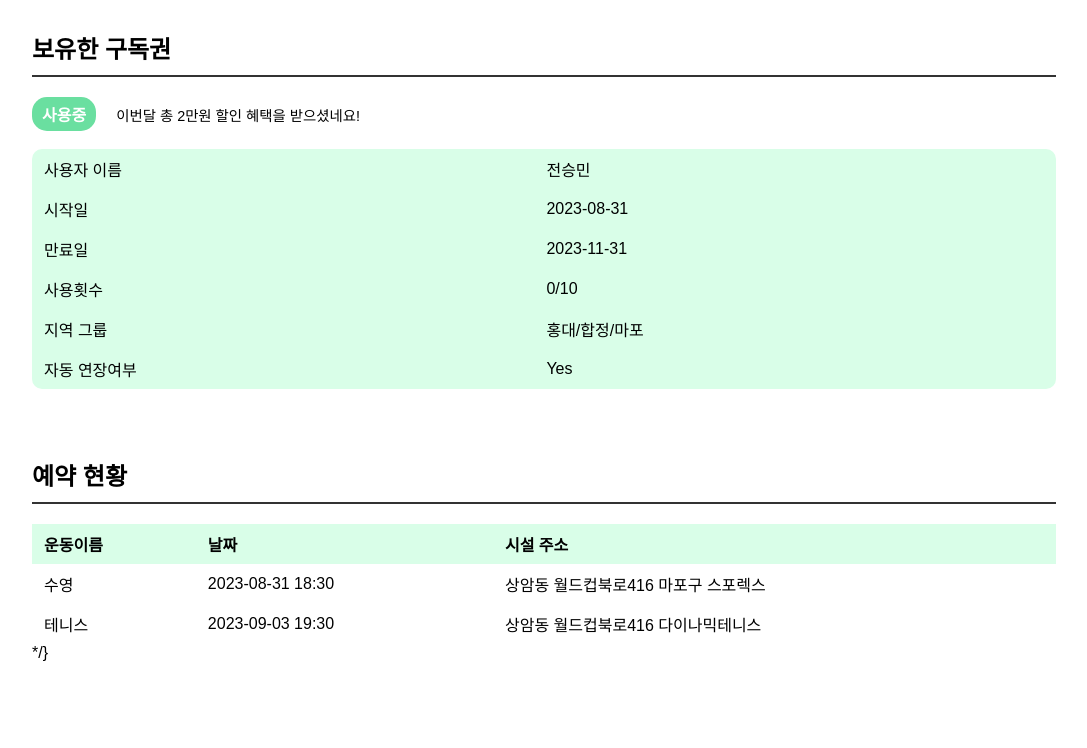
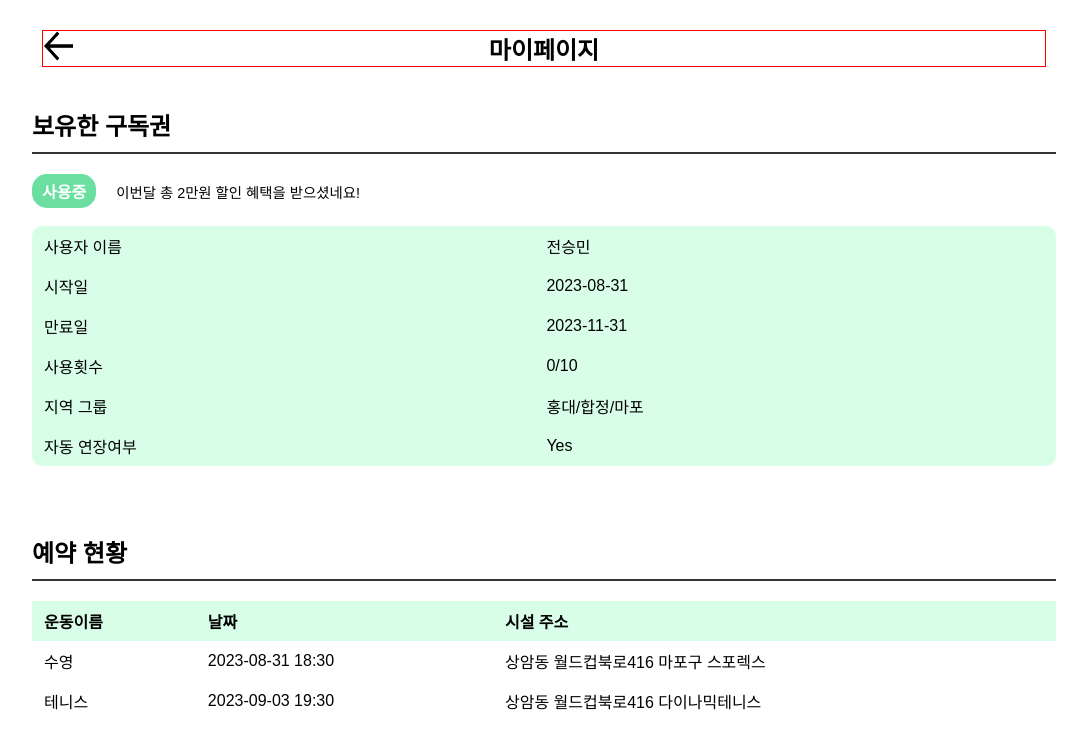
Before and after one commit to 4tar1p/4tar1p-frontend, a React (Create React App) app: page /mypage in a window 1280 px wide. Shown: the top 748 px of the page, without its empty margins (96-1183 px from the left). Built offline with nearby package versions, Linux system fonts and the light colour scheme; a web font is replaced by a local one.

Commit message:
[fix] Header 수정

```diff
--- /dev/null
+++ b/src/components/Header.js
@@ -0,0 +1,37 @@
+import { React } from 'react';
+import './styles/Header.css';
+import { useLocation, useNavigate } from 'react-router-dom';
+
+const Header = ({ title }) => {
+  const navigate = useNavigate();
+
+  const handleGoBack = () => {
+    navigate(-1);
+  };
+  const { pathname } = useLocation();
+
+  return (
+    <>
+      <div className="header">
+        <div className="header_left">
+          <img
+            className="header_btn"
+            src="/left_arrow.png"
+            onClick={handleGoBack}
+          ></img>
+        </div>
+
+        <div className="header_center">
+          <div className="header_title">{title}</div>
+        </div>
+        {pathname != '/mypage' && (
+          <div className="header_right">
+            <img className="header_btn" src="/user.png"></img>
+          </div>
+        )}
+      </div>
+    </>
+  );
+};
+
+export default Header;
--- /dev/null
+++ b/src/components/styles/Header.css
@@ -0,0 +1,29 @@
+.header {
+  margin: 30px 10px;
+  display: grid;
+  grid-template-columns: 1fr 1fr 1fr;
+  border: 1px solid red;
+  /* background-color: #d9fee8; */
+}
+
+.header_title {
+  font-size: 24px;
+  font-weight: bold;
+}
+
+.header_btn {
+  width: 30px;
+  height: 30px;
+}
+
+.header_left {
+  text-align: start;
+}
+
+.header_center {
+  text-align: center;
+}
+
+.header_right {
+  text-align: end;
+}
--- a/src/pages/MyPage.js
+++ b/src/pages/MyPage.js
@@ -2,6 +2,7 @@ import { React } from 'react';
 import { test, getSubscriptionRervation } from 'api/api';
 import './styles/MyPage.css';
 import { useDispatch } from 'react-redux';
+import Header from 'components/Header';
 
 const MyPage = () => {
   const dispatch = useDispatch();
@@ -18,36 +19,39 @@ const MyPage = () => {
 
   const mySubscription = {
     userId: 1, // 사용자ID (int)
-    userName: "전승민", // 사용자 이름 (String)
-    subscriptionDttm: "2023-08-31 00:00:00", // 구독 시작일 (LocalDateTime)
-    expirationDttm: "2023-11-31 00:00:00", // 구독 만료일 (LocalDateTime)
+    userName: '전승민', // 사용자 이름 (String)
+    subscriptionDttm: '2023-08-31 00:00:00', // 구독 시작일 (LocalDateTime)
+    expirationDttm: '2023-11-31 00:00:00', // 구독 만료일 (LocalDateTime)
     useCount: 0, // 구독권 사용 횟수(총 횟수는 10)
-    regionGroup: "홍대/합정/마포", // 지역그룹 (String)
-    autoRenewalYn: "Y" // 자동연장여부 (String)
+    regionGroup: '홍대/합정/마포', // 지역그룹 (String)
+    autoRenewalYn: 'Y', // 자동연장여부 (String)
   };
 
   const myReservations = [
     {
-      exerciseName: "수영", // 운동ID (int)
-      reservationDttm: "2023-08-31 18:30:00", // 예약 날짜 (LocalDateTime)
-      facilityAddress: "상암동 월드컵북로416 마포구 스포렉스"
+      exerciseName: '수영', // 운동ID (int)
+      reservationDttm: '2023-08-31 18:30:00', // 예약 날짜 (LocalDateTime)
+      facilityAddress: '상암동 월드컵북로416 마포구 스포렉스',
     },
     {
-      exerciseName: "테니스", // 운동ID (int)
-      reservationDttm: "2023-09-03 19:30:00", // 예약 날짜 (LocalDateTime)
-      facilityAddress: "상암동 월드컵북로416 다이나믹테니스"
-    }
+      exerciseName: '테니스', // 운동ID (int)
+      reservationDttm: '2023-09-03 19:30:00', // 예약 날짜 (LocalDateTime)
+      facilityAddress: '상암동 월드컵북로416 다이나믹테니스',
+    },
   ];
 
   return (
     <div className="myPage-container">
+      <Header title="마이페이지" />
       <h2>보유한 구독권</h2>
       <div>
         <span className="status-box">사용중</span>
-        <span className="discount-text">이번달 총 2만원 할인 혜택을 받으셨네요!</span>
+        <span className="discount-text">
+          이번달 총 2만원 할인 혜택을 받으셨네요!
+        </span>
       </div>
       <br />
-      <table className='info-box'>
+      <table className="info-box">
         <tbody>
           <tr>
             <td>사용자 이름</td>
@@ -94,10 +98,9 @@ const MyPage = () => {
             </tr>
           ))}
         </tbody>
-      </table> */}
+      </table>
     </div>
   );
-
 };
 
 export default MyPage;
--- a/src/pages/Reservation.js
+++ b/src/pages/Reservation.js
@@ -5,6 +5,7 @@ import Calendar from 'react-calendar';
 import 'react-calendar/dist/Calendar.css';
 import moment from 'moment';
 import RadiusRect from 'components/RadiusRect';
+import Header from 'components/Header';
 
 const Reservation = () => {
   const navigate = useNavigate();
@@ -25,6 +26,8 @@ const Reservation = () => {
 
   return (
     <div className="page">
+      <Header title={'예약'} />
+
       <Calendar onChange={onChange} value={value} />
       <div className="title">날짜</div>
       <div className="date">{moment(value).format('YYYY.MM.DD')}</div>
```
Also changed, not shown: public/user.png (added), src/pages/BuyingCompletion.js (line endings or trailing spaces).
